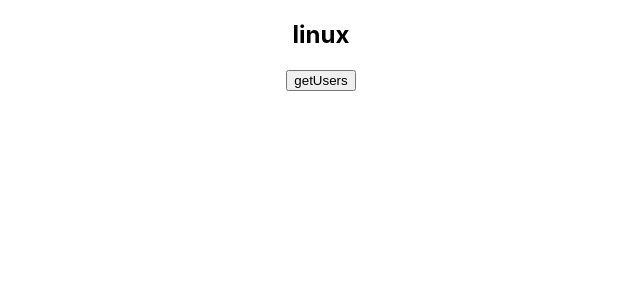
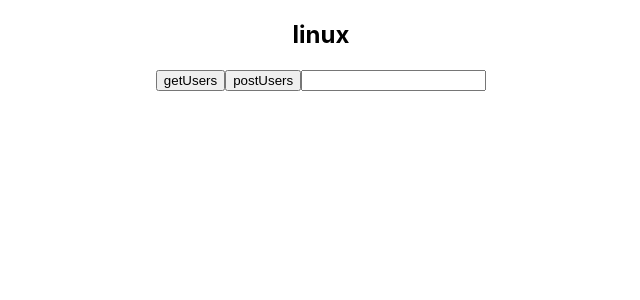
Before and after one commit to otesic/linux-React-Test, a React (Create React App) app: page / in a window 1280 px wide. Shown: the top 300 px of the page, without its empty margins (319-959 px from the left). Built offline with nearby package versions, Linux system fonts and the light colour scheme.

Commit message:
post done

```diff
--- a/src/App.js
+++ b/src/App.js
@@ -8,14 +8,22 @@
   axios.defaults.baseURL = "http://192.168.0.14:5000";
 
   const [users, setUsers] = useState([]);
+  const [name, setName] = useState("");
+
   const getUser = async () => {
-    const data = await axios.get("/user");
+    const { data } = await axios.get("/user");
     setUsers(data);
   };
-  // const postUser = async ()=>{
-  //   const data = await axios.get("/http://192.168.0.14:5000/user");
-  //   setUsers(data)
-  // }
+  const postUser = async () => {
+    const { status } = await axios.post("/user", { name });
+    if (status === 200) {
+      alert("ok");
+      setName("");
+    } else {
+      alert("err");
+    }
+  };
+
   return (
     <div className="App">
       <h2>linux</h2>
@@ -26,6 +34,8 @@
       >
         getUsers
       </button>
+      <button onClick={postUser}>postUsers</button>
+      <input onChange={(e) => setName(e.target.value)} value={name}></input>
       {users.map((el) => (
         <PrintMyName name={el.name}></PrintMyName>
       ))}
```
